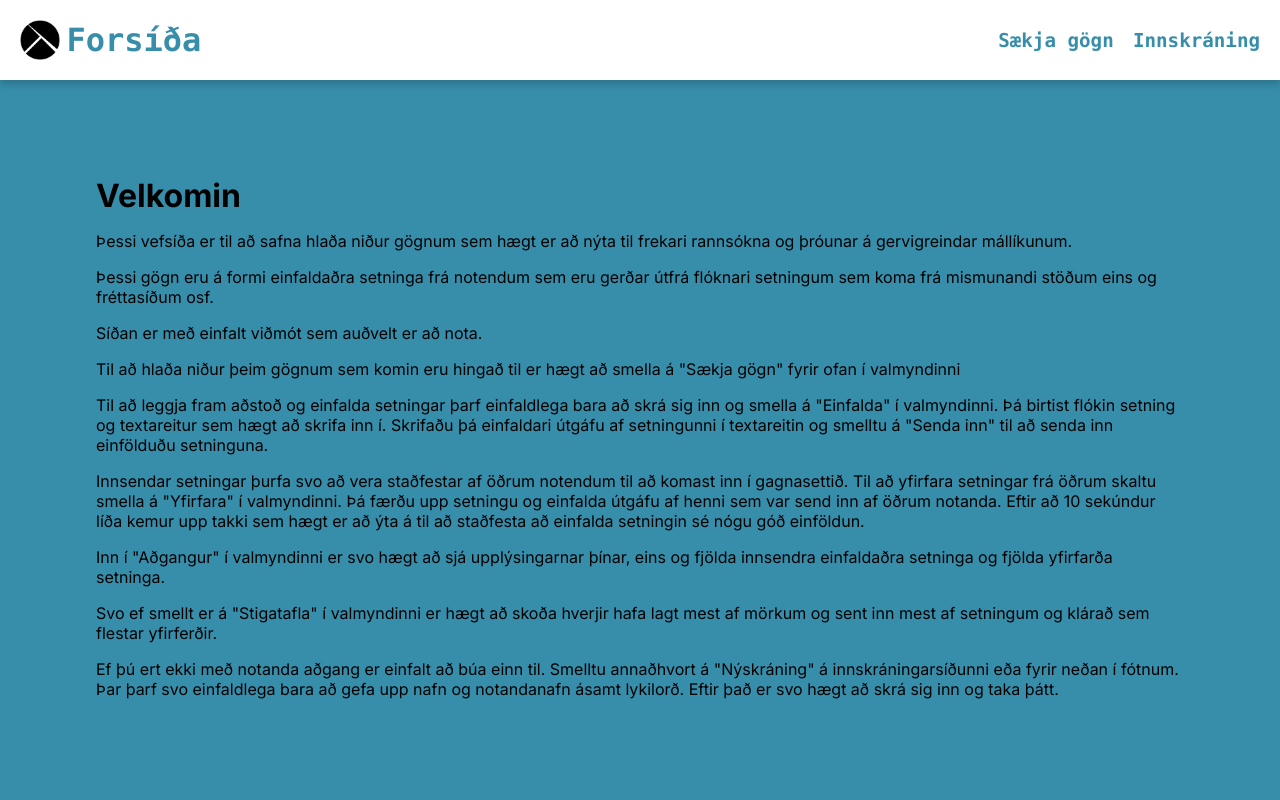
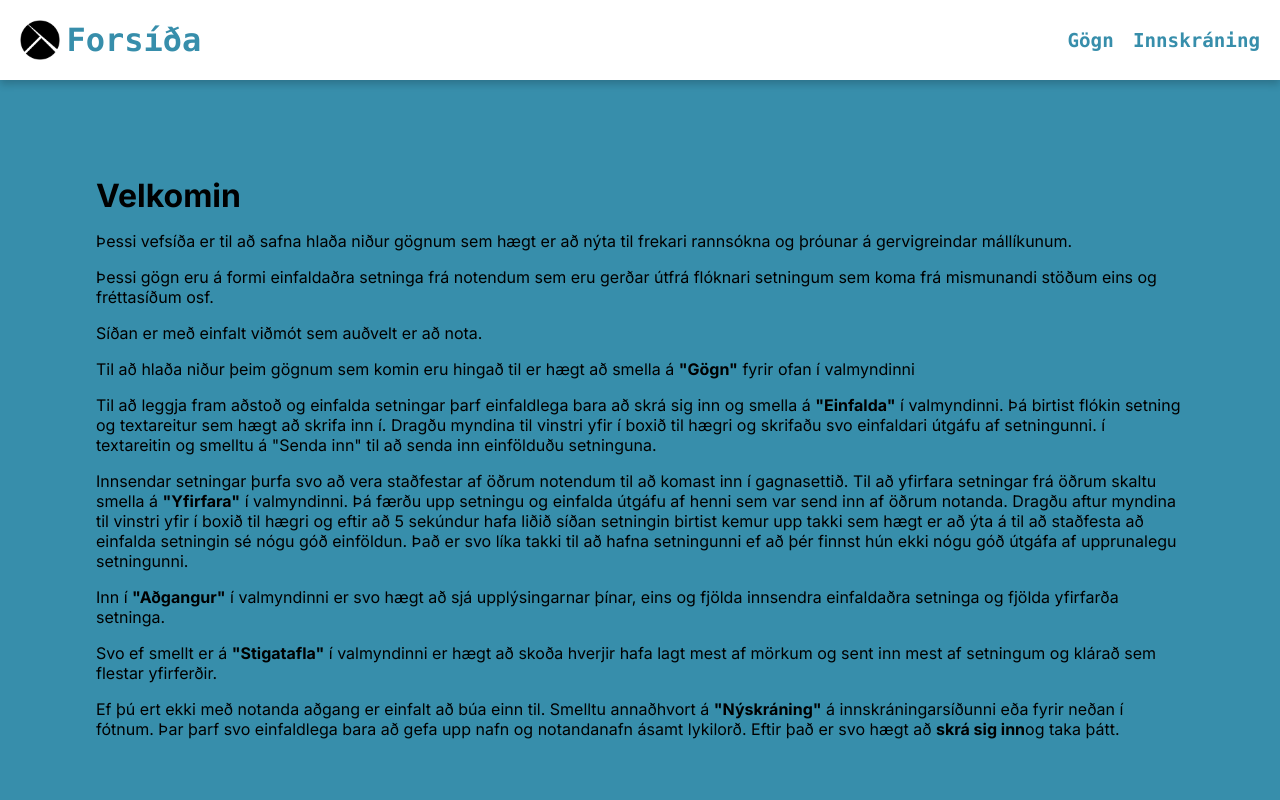
Before and after one commit to polarparsnip/Malmon-Frontend, a Next.js app: page / in a window 1280 px wide. Shown: the top 800 px of the page. Built offline with nearby package versions, Linux system fonts and the light colour scheme.

Commit message:
add auto logout for expired log in, input error handling

```diff
--- a/src/components/Header/Header.tsx
+++ b/src/components/Header/Header.tsx
@@ -24,22 +24,22 @@ export default function Header() {
       <div className={s.header__navigation}>
         {loginContext.userLoggedIn.login ? (
           <>
-            <p><Link href='/download'>Sækja gögn</Link></p>
+            <p><Link href='/download'>Gögn</Link></p>
             <p><Link href='/leaderboard'>Stigatafla</Link></p>
             <p><Link href='/simplify'>Einfalda</Link></p>
             <p><Link href='/verify'>Yfirferð</Link></p>
             {loginContext.userLoggedIn.login && loginContext.userLoggedIn.user.admin ? (
-              <p><Link href='/admin'>Admin svæði</Link></p>
+              <p><Link href='/admin'>Admin</Link></p>
             ) : (
               <>
-              <p><Link href='/account'>Minn Aðgangur</Link></p>
+              <p><Link href='/account'>Aðgangur</Link></p>
               </>
             )}
 
           </>
         ) : (
           <>
-            <p><Link href='/download'>Sækja gögn</Link></p>
+            <p><Link href='/download'>Gögn</Link></p>
             <p><Link href='/login'>Innskráning</Link></p>
           </>
         )}
--- a/src/context.tsx
+++ b/src/context.tsx
@@ -41,6 +41,31 @@ export function AppWrapper({ children }: { children: React.ReactNode }) {
         }
     }, []);
 
+    const checkTokenExpiration = async () => {
+      const token = Cookies.get('token');
+      if (token) {
+        let tokenData;
+
+        try {
+          const tokenPayload = atob(token.split('.')[1]);
+          tokenData = JSON.parse(tokenPayload);
+
+          const currentTime = Math.floor(Date.now() / 1000);
+
+          if (tokenData.exp && tokenData.exp < currentTime) {
+            logOut();
+          }
+
+        } catch (error) {
+            console.error('Error parsing token:', error);
+        }
+      }
+  };
+
+  useEffect(() => {
+    checkTokenExpiration();
+  });
+
     return (
         <UserContext.Provider value={{ logOut, userLoggedIn, setUserLoggedIn }}>
         { children }
--- a/src/pages/account/index.tsx
+++ b/src/pages/account/index.tsx
@@ -21,6 +21,7 @@ export const getServerSideProps: GetServerSideProps = async (
       },
     });
   } catch(e) {
+    console.error('Errorr:', e.message);
     console.error('error', e);
   }
 
--- a/src/pages/index.tsx
+++ b/src/pages/index.tsx
@@ -1,6 +1,7 @@
 import styles from '@/styles/Home.module.css'
 import { Inter } from 'next/font/google'
 import Head from 'next/head'
+import Link from 'next/link'
 
 const inter = Inter({ subsets: ['latin'] })
 
@@ -27,28 +28,37 @@ export default function Home() {
             <p>Síðan er með einfalt viðmót sem auðvelt er að nota.
             </p>
             <p>Til að hlaða niður þeim gögnum sem komin eru hingað til er hægt að smella
-              á &quot;Sækja gögn&quot; fyrir ofan í valmyndinni
+              á <Link href='/download'>&quot;Gögn&quot;</Link> fyrir ofan í valmyndinni
             </p>
             <p>Til að leggja fram aðstoð og einfalda setningar þarf einfaldlega bara
-              að skrá sig inn og smella á &quot;Einfalda&quot; í valmyndinni. Þá birtist flókin setning
-              og textareitur sem hægt að skrifa inn í. Skrifaðu þá einfaldari útgáfu af setningunni
+              að skrá sig inn og smella á <Link href='/simplify'>&quot;Einfalda&quot;</Link> í
+              valmyndinni. Þá birtist flókin setning
+              og textareitur sem hægt að skrifa inn í. Dragðu myndina til vinstri yfir í boxið til hægri
+              og skrifaðu svo einfaldari útgáfu af setningunni.
               í textareitin og smelltu á &quot;Senda inn&quot; til að senda inn einfölduðu setninguna.
             </p>
             <p>Innsendar setningar þurfa svo að vera staðfestar af öðrum notendum til að komast inn í
-              gagnasettið. Til að yfirfara setningar frá öðrum skaltu smella á &quot;Yfirfara&quot; í
+              gagnasettið. Til að yfirfara setningar frá öðrum skaltu smella
+              á <Link href='/verify'>&quot;Yfirfara&quot;</Link> í
               valmyndinni. Þá færðu upp setningu og einfalda útgáfu af henni sem var send inn af öðrum
-              notanda. Eftir að 10 sekúndur líða kemur upp takki sem hægt er að ýta á til að staðfesta
-              að einfalda setningin sé nógu góð einföldun.
+              notanda. Dragðu aftur myndina til vinstri yfir í boxið til hægri og eftir að 5 sekúndur
+              hafa liðið síðan setningin birtist kemur upp takki sem hægt er að ýta á til að staðfesta
+              að einfalda setningin sé nógu góð einföldun. Það er svo líka takki til að hafna setningunni
+              ef að þér finnst hún ekki nógu góð útgáfa af upprunalegu setningunni.
             </p>
-            <p>Inn í &quot;Aðgangur&quot; í valmyndinni er svo hægt að sjá upplýsingarnar þínar, eins og
+            <p>Inn í <Link href='/account'>&quot;Aðgangur&quot;</Link> í valmyndinni er svo hægt að sjá
+            upplýsingarnar þínar, eins og
               fjölda innsendra einfaldaðra setninga og fjölda yfirfarða setninga.
             </p>
-            <p>Svo ef smellt er á &quot;Stigatafla&quot; í valmyndinni er hægt að skoða hverjir hafa lagt
+            <p>Svo ef smellt er á <Link href='/account'>&quot;Stigatafla&quot;</Link> í valmyndinni er
+            hægt að skoða hverjir hafa lagt
               mest af mörkum og sent inn mest af setningum og klárað sem flestar yfirferðir.
             </p>
-            <p>Ef þú ert ekki með notanda aðgang er einfalt að búa einn til. Smelltu annaðhvort á
-            &quot;Nýskráning&quot; á innskráningarsíðunni eða fyrir neðan í fótnum. Þar þarf svo einfaldlega
-            bara að gefa upp nafn og notandanafn ásamt lykilorð. Eftir það er svo hægt að skrá sig inn
+            <p>Ef þú ert ekki með notanda aðgang er einfalt að búa einn til. Smelltu annaðhvort
+            á <Link href='/register'>&quot;Nýskráning&quot;</Link> á innskráningarsíðunni eða fyrir neðan í
+            fótnum. Þar þarf svo einfaldlega
+            bara að gefa upp nafn og notandanafn ásamt lykilorð. Eftir það er svo hægt
+            að <Link href='/login'>skrá sig inn</Link>
             og taka þátt.
             </p>
           </div>
--- a/src/styles/globals.css
+++ b/src/styles/globals.css
@@ -96,6 +96,7 @@ body {
 a {
   color: inherit;
   text-decoration: none;
+  font-weight: bold;
 }
 
 a:hover {
```
Also changed, not shown: src/pages/login.tsx (+6 -6 lines), src/pages/register.tsx (+9 -9 lines), src/pages/sentences/index.tsx (+18 -4 lines), src/pages/simplify/index.tsx (+21 -11 lines).
